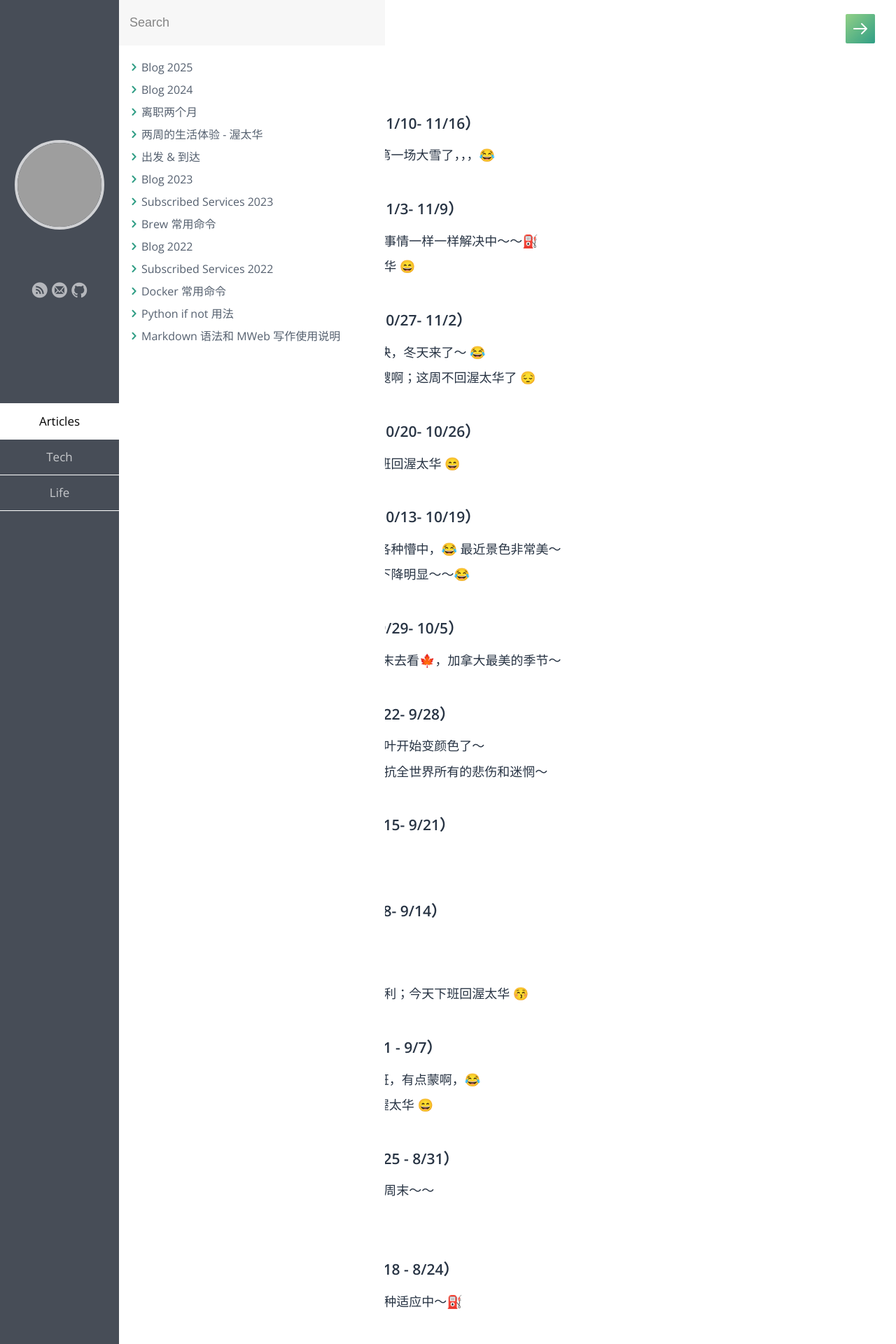
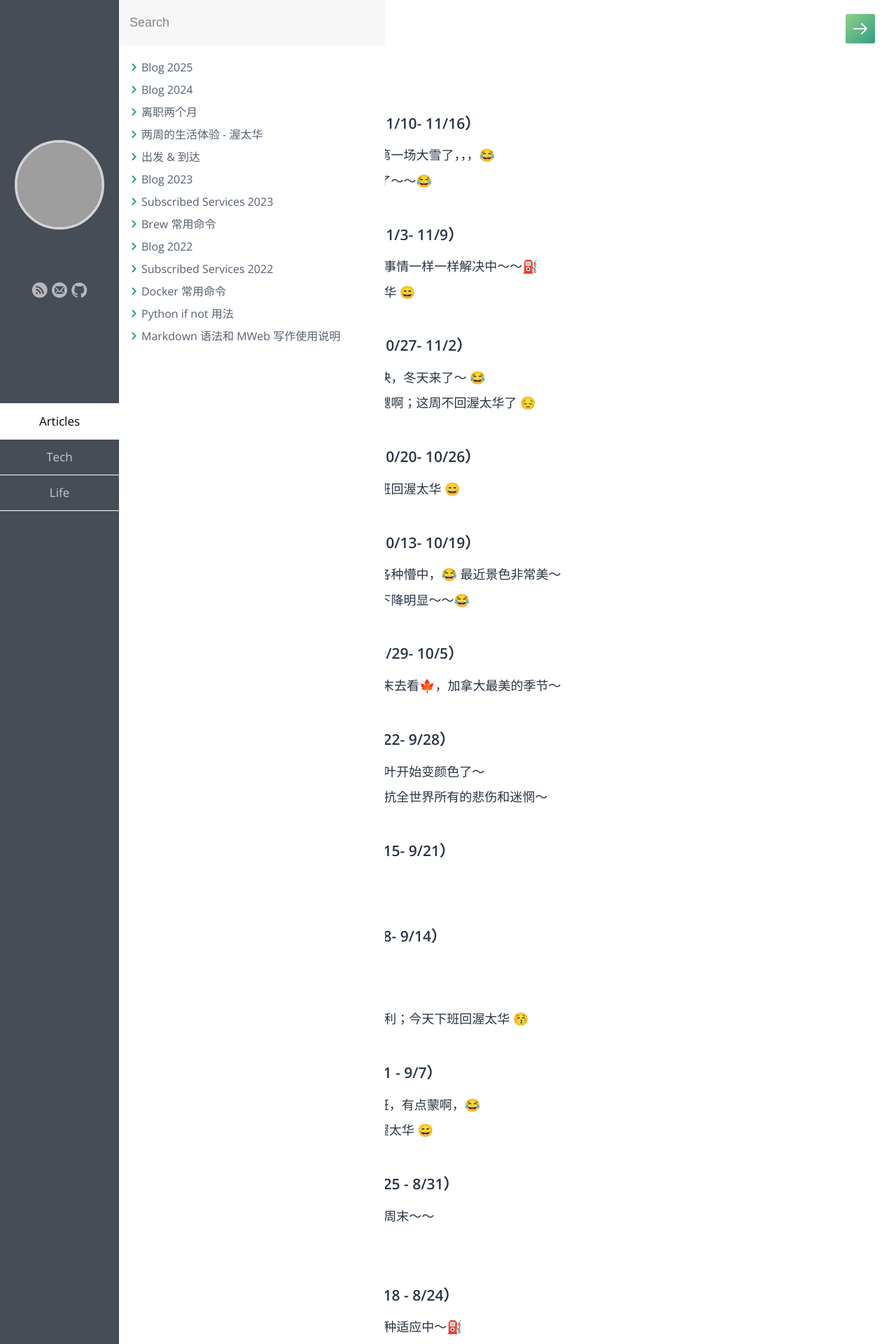
Before and after one commit to samxupeiran/samxupeiran.github.io, a Jekyll site: the page built from _posts/life/2025-01-02-my-blog.md, in a window 1280 px wide. Shown: the top 1920 px of the page at 70% size. Built offline with Jekyll 4.4.1, drawn with Linux system fonts in a browser that asks for light colours; some web fonts are replaced; some of the changed text lies outside the part shown; grey boxes are pictures that could not be loaded.

Commit message:
feat: add weekly blog 11/14

```diff
--- a/_posts/life/2025-01-02-my-blog.md
+++ b/_posts/life/2025-01-02-my-blog.md
@@ -8,6 +8,7 @@ tags: Blog
 
 - ### 2025 年 11 月 第 2 周（11/10- 11/16）
      - 11/12 忙得很啊；下起来第一场大雪了，，，😂
+     - 11/14 周五啦，越来越冷了～～😂
 
 - ### 2025 年 11 月 第 1 周（11/3- 11/9）
      - 11/6 最近又是比较忙了；事情一样一样解决中～～⛽️
```
